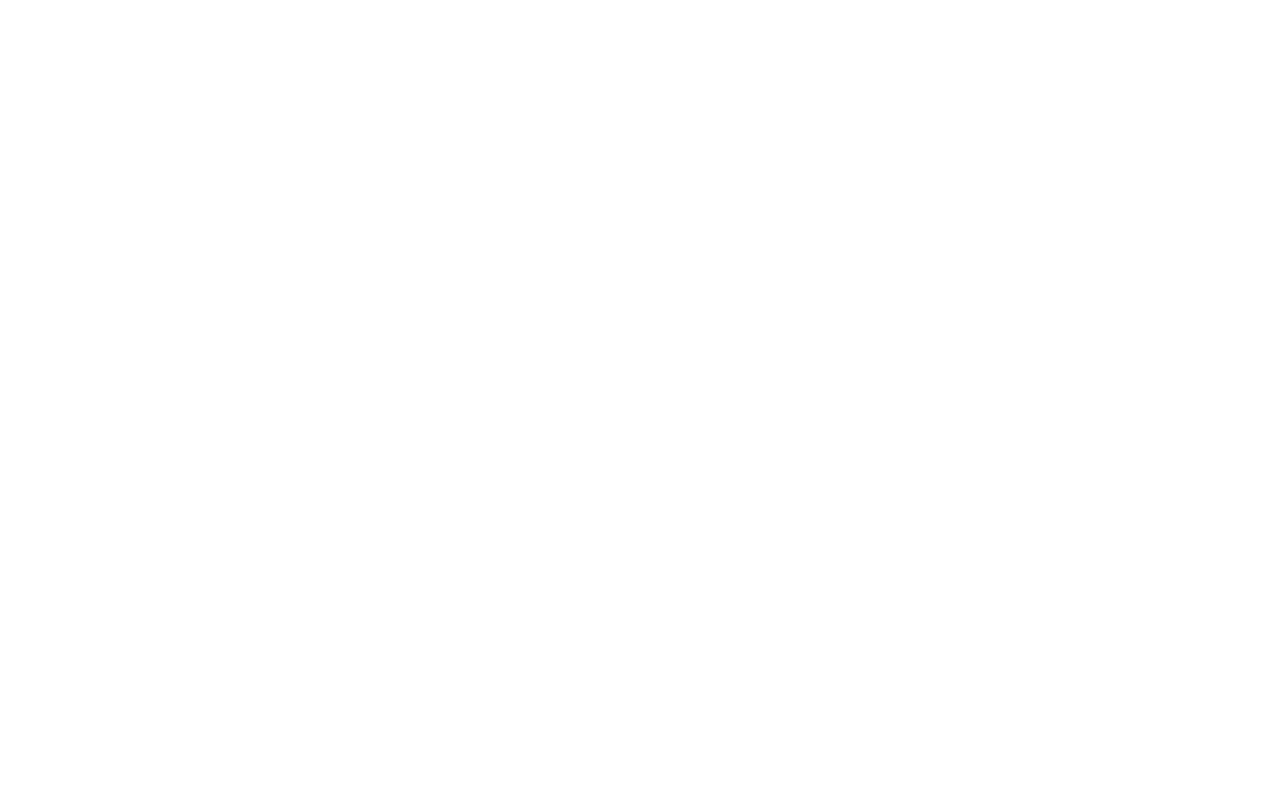
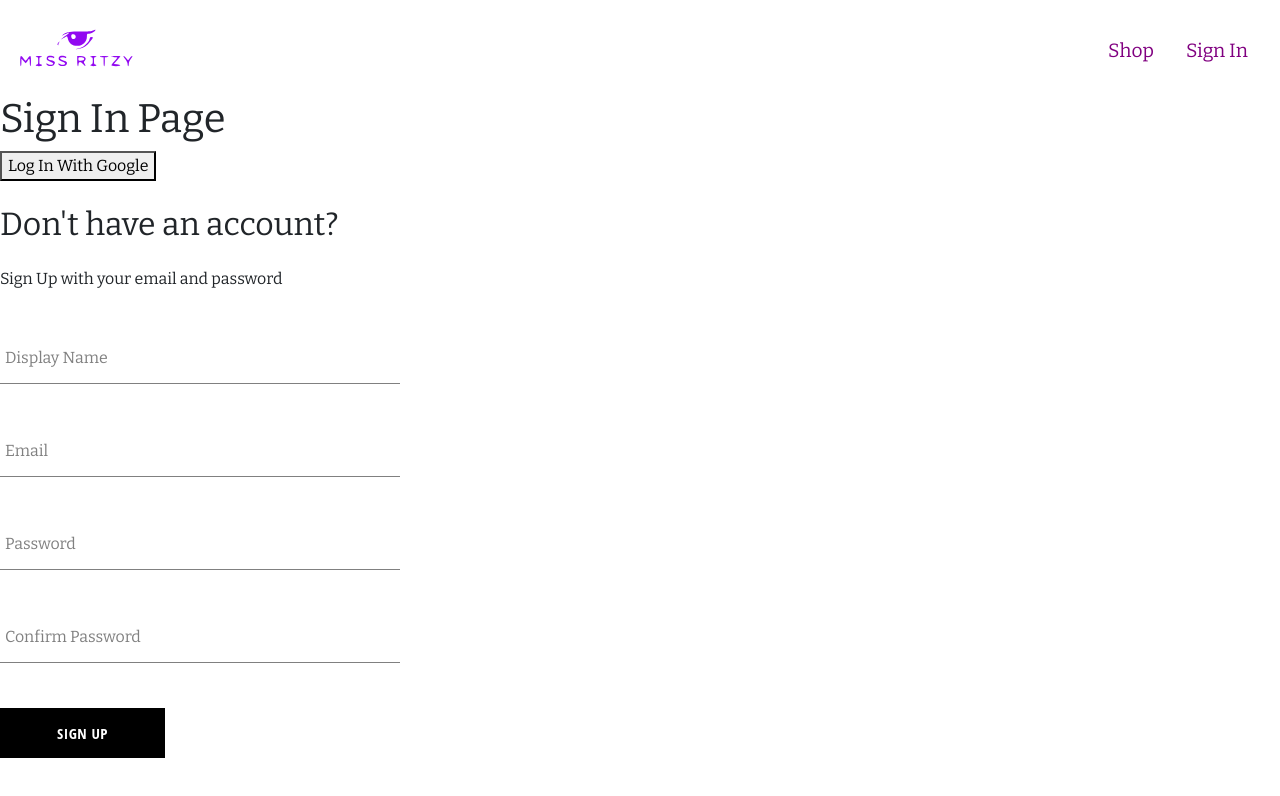
Before and after one commit to AndriusAlimas/miss-ritzy-website, a React (Create React App) app: page /auth in a window 1280 px wide. Before the commit this address had no page. Shown: the top 796 px of the page. Built offline with nearby package versions, Linux system fonts and the light colour scheme.

Commit message:
change naming sign in to authentication

```diff
--- a/src/App.js
+++ b/src/App.js
@@ -1,7 +1,8 @@
 import { Routes, Route } from "react-router-dom";
+import Authentication from "./components/routes/authentication/authentication.component";
 import Home from "./components/routes/home/home.component";
 import Navigation from "./components/routes/navigation/navigation.component";
-import SignIn from "./components/routes/sign-in/sign-in.component";
+
 const Shop = () => {
   return (
     <div>
@@ -16,7 +17,7 @@ const App = () => {
       <Route path="/" element={<Navigation />}>
         <Route index element={<Home />} />
         <Route path="/shop" element={<Shop />} />
-        <Route path="/sign-in" element={<SignIn />} />
+        <Route path="/auth" element={<Authentication />} />
       </Route>
     </Routes>
   );
--- a/src/components/routes/sign-in/sign-in.component.jsx
+++ b/src/components/routes/authentication/authentication.component.jsx
@@ -1,7 +1,7 @@
 import { logGoogleUser } from "../../../utils/firebase/firebase.utils";
 import SignUpForm from "../../sign-up-form/sign-up-form.component";
 
-const SignIn = () => {
+const Authentication = () => {
   return (
     <div>
       <h1>Sign In Page</h1>
@@ -11,4 +11,4 @@ const SignIn = () => {
   );
 };
 
-export default SignIn;
+export default Authentication;
--- a/src/components/routes/navigation/navigation.component.jsx
+++ b/src/components/routes/navigation/navigation.component.jsx
@@ -12,7 +12,7 @@ const Navigation = () => {
           <Link className="nav-link" to={"/shop"}>
             Shop
           </Link>
-          <Link className="nav-link" to={"/sign-in"}>
+          <Link className="nav-link" to={"/auth"}>
             Sign In
           </Link>
         </div>
```
Also changed, not shown: src/components/sign-in-form/sign-in-form.component.jsx (added).
